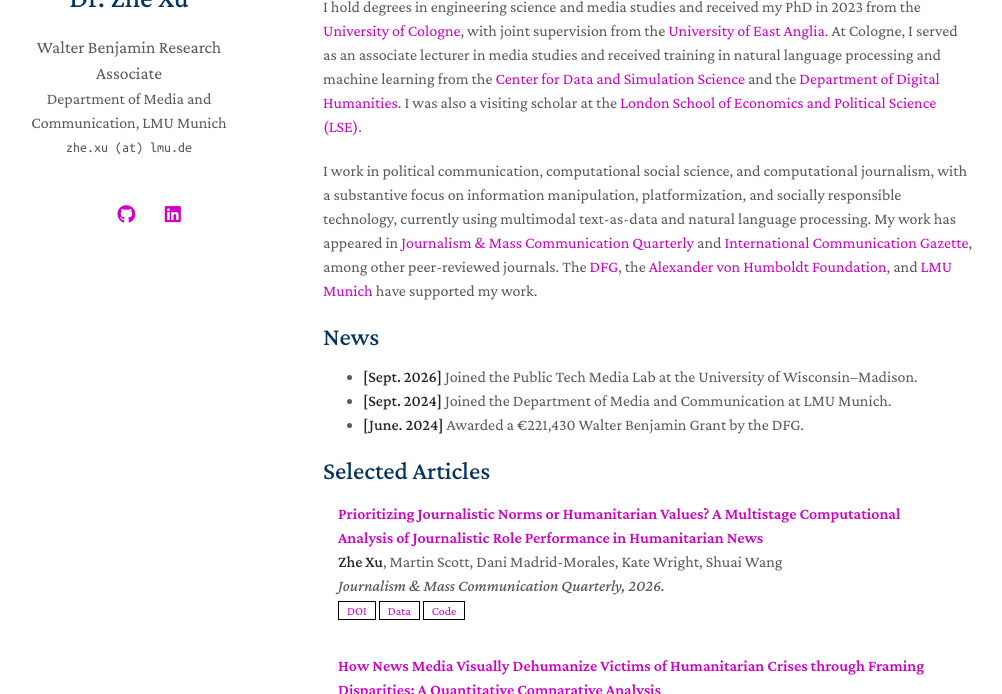
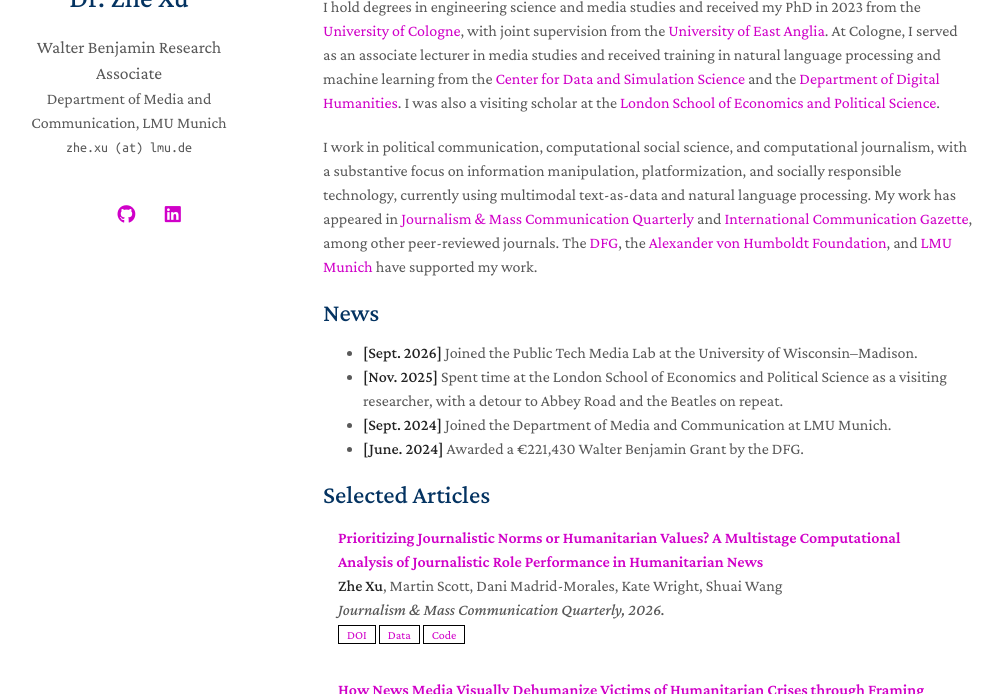
Before and after one commit to zhexuphd/newweb, a Jekyll site: the page built from index.md, in a window 1280 px wide and 900 px high, cut to the strip 206-900 px from the top of the window. Shown: the whole strip, without its empty margins (147-1149 px from the left). Built offline with Jekyll 4.4.1, drawn with Linux system fonts in a browser that asks for light colours; a style sheet for code colours, icons or effects is not loaded; our own code applies the rules of GitHub Pages for plain Markdown files.

Commit message:
Update index.md

```diff
--- a/index.md
+++ b/index.md
@@ -6,13 +6,14 @@ layout: homepage
 
 I am a [Walter Benjamin](https://www.dfg.de/en/research-funding/funding-opportunities/programmes/individual/walter-benjamin) [research associate](https://www.sw.lmu.de/ifkw/de/das-institut/organisation-und-ansprechpartner/menschen-am-ifkw/kontaktseite/zhe-xu-b7d6b0a9.html) in the [Department of Media and Communication](https://www.ifkw.uni-muenchen.de/index.html) at [LMU Munich](https://www.lmu.de/en/), where I serve as PI of a [German Research Foundation (DFG)](https://www.dfg.de/) project. I am also a [research fellow](https://ptml.sjmc.wisc.edu/staff/xu-zhe/) at the [Public Tech Media Lab](https://ptml.sjmc.wisc.edu/), [University of Wisconsin–Madison](https://www.wisc.edu/).
 
-I hold degrees in engineering science and media studies and received my PhD in 2023 from the [University of Cologne](https://www.uni-koeln.de/en/), with joint supervision from the [University of East Anglia](https://www.uea.ac.uk/). At Cologne, I served as an associate lecturer in media studies and received training in natural language processing and machine learning from the [Center for Data and Simulation Science](https://cds.uni-koeln.de/en/) and the [Department of Digital Humanities](https://dh.phil-fak.uni-koeln.de/). I was also a visiting scholar at the [London School of Economics and Political Science (LSE)](https://www.lse.ac.uk/).
+I hold degrees in engineering science and media studies and received my PhD in 2023 from the [University of Cologne](https://www.uni-koeln.de/en/), with joint supervision from the [University of East Anglia](https://www.uea.ac.uk/). At Cologne, I served as an associate lecturer in media studies and received training in natural language processing and machine learning from the [Center for Data and Simulation Science](https://cds.uni-koeln.de/en/) and the [Department of Digital Humanities](https://dh.phil-fak.uni-koeln.de/). I was also a visiting scholar at the [London School of Economics and Political Science](https://www.lse.ac.uk/).
 
 I work in political communication, computational social science, and computational journalism, with a substantive focus on information manipulation, platformization, and socially responsible technology, currently using multimodal text-as-data and natural language processing. My work has appeared in [Journalism & Mass Communication Quarterly](https://journals.sagepub.com/home/jmq) and [International Communication Gazette](https://journals.sagepub.com/home/gaz), among other peer-reviewed journals. The [DFG](https://www.dfg.de/), the [Alexander von Humboldt Foundation](https://www.humboldt-foundation.de/), and [LMU Munich](https://www.lmu.de/en/) have supported my work.
 
 ## News
 
 - **[Sept. 2026]** Joined the Public Tech Media Lab at the University of Wisconsin–Madison.
+- **[Nov. 2025]** Spent time at the London School of Economics and Political Science as a visiting researcher, with a detour to Abbey Road and the Beatles on repeat.
 - **[Sept. 2024]** Joined the Department of Media and Communication at LMU Munich.
 - **[June. 2024]** Awarded a €221,430 Walter Benjamin Grant by the DFG.
 
```
